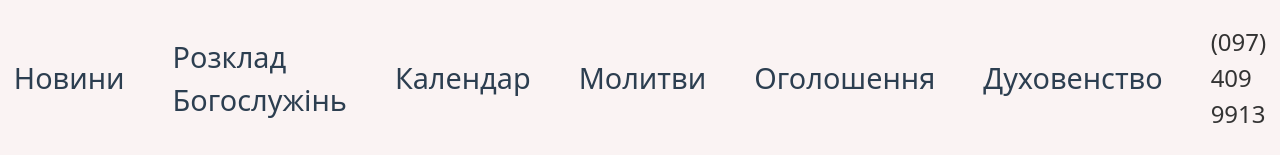
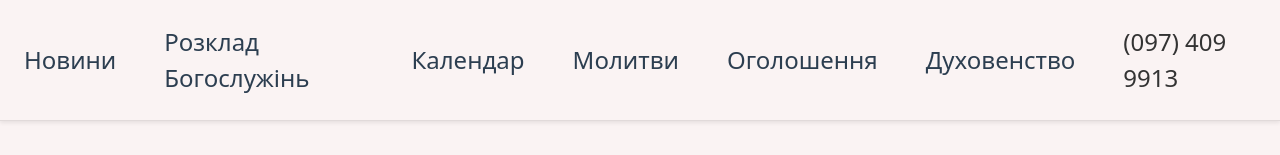
Before and after one commit to ValeriyVinn/my-parish, a Next.js app: page /prayers in a window 1280 px wide. Shown: the top 155 px of the page. Built offline with nearby package versions, Linux system fonts and the light colour scheme.

Commit message:
fixed: some sizes

```diff
--- a/src/app/globals.css
+++ b/src/app/globals.css
@@ -40,15 +40,21 @@ html {
 }
 
 @media (min-width: 768px) {
-  html { font-size: 22px; } /* планшет */
+  html {
+    font-size: 22px;
+  } /* планшет */
 }
 
 @media (min-width: 1024px) {
-  html { font-size: 24px; } /* ноутбук */
+  html {
+    font-size: 24px;
+  } /* ноутбук */
 }
 
 @media (min-width: 1440px) {
-  html { font-size: 26px; } /* дисплей */
+  html {
+    font-size: 26px;
+  } /* дисплей */
 }
 
 *,
@@ -129,27 +135,20 @@ div {
   max-width: 100%; /* за замовчуванням */
 }
 
-@media (min-width: 480px) {
-  .container {
-    max-width: 440px;
-  }
+.container {
+  max-width: 95vw;
+  margin: 0 auto;
 }
 
 @media (min-width: 768px) {
   .container {
-    max-width: 720px;
+    max-width: 90vw;
   }
 }
 
-@media (min-width: 1024px) {
+@media (min-width: 1480px) {
   .container {
-    max-width: 960px;
-  }
-}
-
-@media (min-width: 1280px) {
-  .container {
-    max-width: 1200px;
+    max-width: 80vw;
   }
 }
 
--- a/src/app/prayers/page.module.css
+++ b/src/app/prayers/page.module.css
@@ -3,7 +3,7 @@
   position: relative;
   width: 100%;
   height: 100%;
-  padding: 70px 20px;
+  padding: 70px 0px;
   display: flex;
   justify-content: space-around;
   gap: 1.5rem;
@@ -160,9 +160,9 @@
   flex-shrink: 0;
 }
 
-.tab:hover {
+/* .tab:hover {
   background: #ddd;
-}
+} */
 
 .activeTab {
   background: var(--color-accent);
--- a/src/layouts/SharedLayout.module.css
+++ b/src/layouts/SharedLayout.module.css
@@ -14,7 +14,7 @@
   top: 0;
   left: 0;
   height: 100%;
-  width: 250px;
+  width: 350px;
   transform: translateX(-100%);
   display: flex;
   flex-direction: column;
@@ -42,7 +42,7 @@
 .navLink {
   color: var(--color-primary);
   text-decoration: none;
-  font-size: 1.2rem;
+  font-size: 1rem;
 }
 
 .navLink.active {
--- a/src/layouts/SharedLayout.tsx
+++ b/src/layouts/SharedLayout.tsx
@@ -18,7 +18,7 @@ export default function SharedLayout({
         {isOpen ? "ПРИХОВАТИ МЕНЮ" : "ВІДКРИТИ МЕНЮ"}
       </button>
 
-      <nav className={`${css.nav} ${isOpen ? css.open : ""}`}>
+      <nav className={`${css.nav}  ${isOpen ? css.open : ""} `}>
         <ul className={css.navList}>
           <li className={css.navItem}>
             <Link
```
